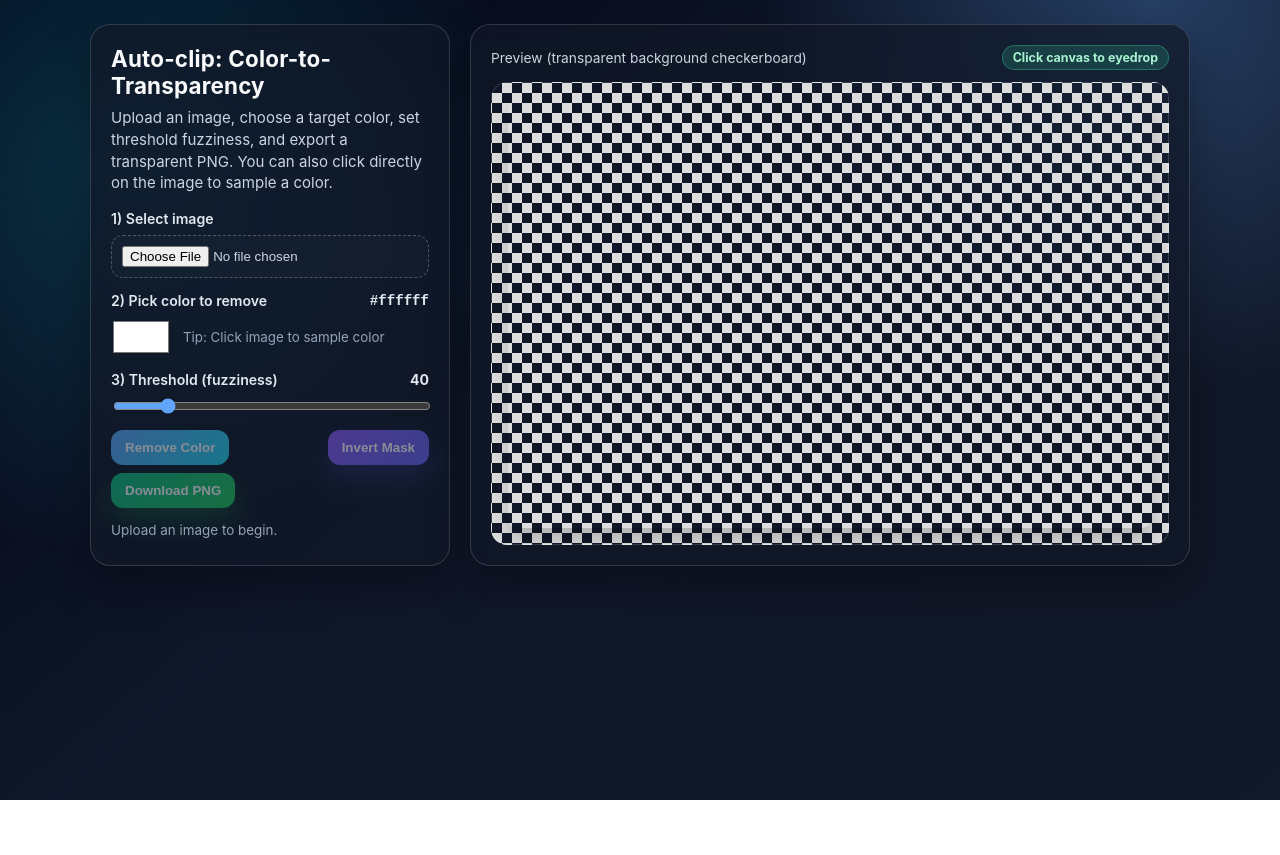
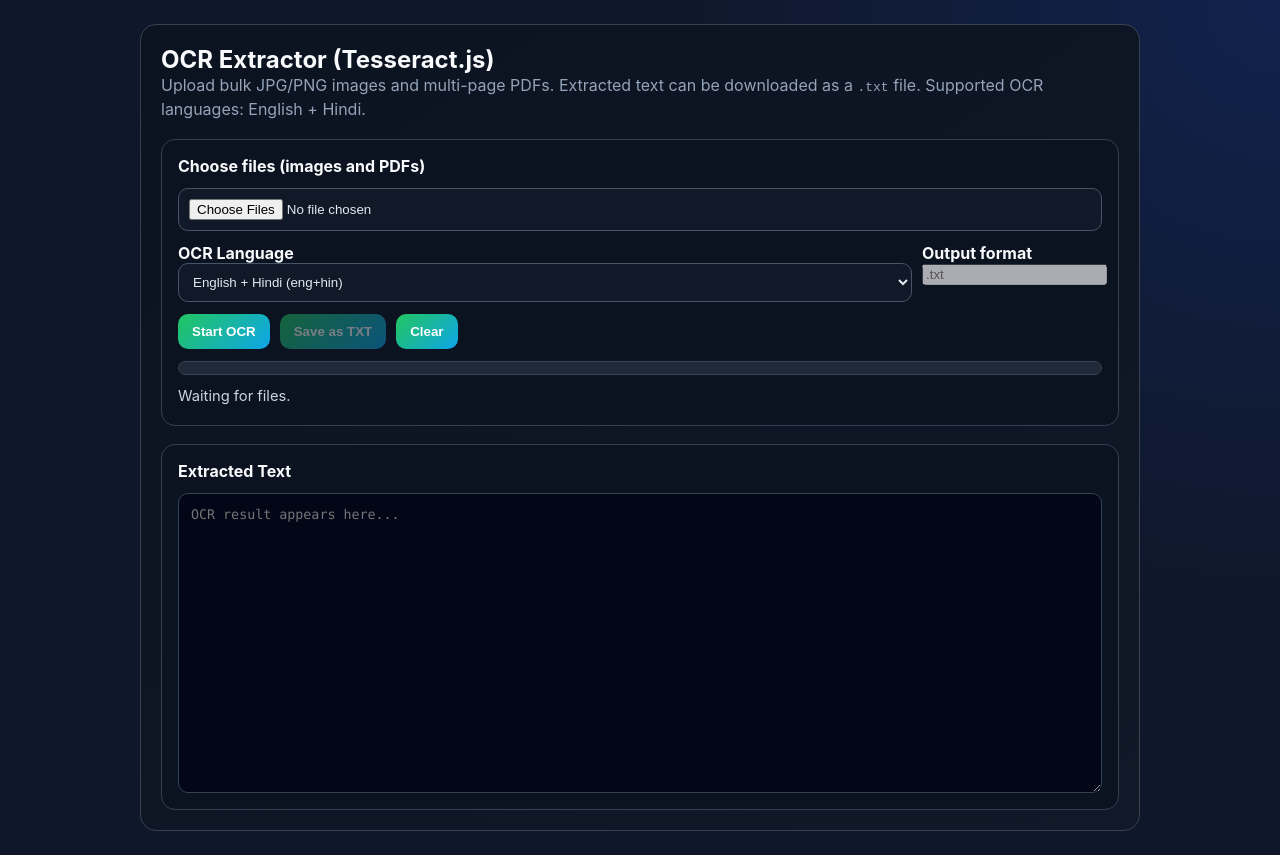
Before and after one commit to BR1JM0H4N/Auto-clip, a plain HTML site: page index.html in a window 1280 px wide. Before the commit the page ends 800 px from the top, so only its background shows below. Drawn offline with Linux system fonts and the light colour scheme.

Commit message:
Build single-page OCR app with Tesseract.js and PDF support

```diff
--- a/index.html
+++ b/index.html
@@ -3,18 +3,16 @@
 <head>
   <meta charset="UTF-8" />
   <meta name="viewport" content="width=device-width, initial-scale=1.0" />
-  <title>Auto-clip • Color Remover</title>
+  <title>Auto-clip OCR • Tesseract.js</title>
   <style>
     :root {
-      --bg: #0b1020;
-      --panel: rgba(17, 24, 39, 0.72);
-      --panel-border: rgba(255, 255, 255, 0.15);
+      --bg: #0f172a;
+      --panel: #111827;
       --text: #f8fafc;
-      --muted: #cbd5e1;
-      --accent: #60a5fa;
-      --accent-2: #22d3ee;
-      --success: #34d399;
-      --shadow: 0 20px 45px rgba(0, 0, 0, 0.32);
+      --muted: #94a3b8;
+      --accent: #22c55e;
+      --accent-2: #0ea5e9;
+      --danger: #ef4444;
     }
 
     * { box-sizing: border-box; }
@@ -22,377 +20,303 @@
     body {
       margin: 0;
       font-family: Inter, system-ui, -apple-system, Segoe UI, Roboto, sans-serif;
+      background: radial-gradient(circle at top right, #1d4ed833, transparent 40%), var(--bg);
       color: var(--text);
+      padding: 24px;
       min-height: 100vh;
-      background:
-        radial-gradient(circle at 10% 20%, rgba(34, 211, 238, 0.2) 0%, rgba(34, 211, 238, 0) 30%),
-        radial-gradient(circle at 90% 0%, rgba(96, 165, 250, 0.28) 0%, rgba(96, 165, 250, 0) 28%),
-        linear-gradient(140deg, #020617 5%, #0f172a 45%, #111827 100%);
-      padding: 24px;
     }
 
     .app {
-      max-width: 1100px;
+      max-width: 1000px;
       margin: 0 auto;
+      background: linear-gradient(145deg, #0b1220, var(--panel));
+      border: 1px solid #374151;
+      border-radius: 16px;
+      padding: 20px;
       display: grid;
-      grid-template-columns: minmax(280px, 360px) 1fr;
-      gap: 20px;
+      gap: 18px;
     }
 
-    .panel {
-      border: 1px solid var(--panel-border);
-      background: var(--panel);
-      backdrop-filter: blur(8px);
-      border-radius: 20px;
-      padding: 20px;
-      box-shadow: var(--shadow);
-    }
+    h1 { margin: 0; font-size: 1.5rem; }
+    p { margin: 0; color: var(--muted); line-height: 1.45; }
 
-    .heading {
-      margin: 0 0 8px;
-      font-size: 1.4rem;
-      letter-spacing: 0.2px;
-    }
-
-    .sub {
-      margin: 0 0 16px;
-      color: var(--muted);
-      line-height: 1.45;
-      font-size: 0.94rem;
-    }
-
-    .controls {
+    .card {
+      border: 1px solid #334155;
+      border-radius: 14px;
+      padding: 16px;
+      background: #0b1220;
       display: grid;
-      gap: 14px;
-    }
-
-    .control {
-      display: grid;
-      gap: 8px;
-    }
-
-    label {
-      font-size: 0.88rem;
-      color: #e2e8f0;
-      font-weight: 600;
-      display: flex;
-      justify-content: space-between;
-      align-items: center;
       gap: 12px;
     }
 
-    .row {
-      display: flex;
-      align-items: center;
-      gap: 12px;
+    input[type="file"], select {
+      width: 100%;
+      background: #111827;
+      color: #e2e8f0;
+      border: 1px solid #475569;
+      border-radius: 10px;
+      padding: 10px;
     }
 
-    input[type="file"] {
-      width: 100%;
-      border: 1px dashed rgba(255,255,255,0.25);
-      border-radius: 12px;
-      padding: 10px;
-      color: var(--muted);
-      background: rgba(255,255,255,0.02);
+    .row { display: grid; gap: 10px; grid-template-columns: 1fr 180px; }
+
+    button {
+      background: linear-gradient(135deg, var(--accent), var(--accent-2));
+      color: white;
+      border: none;
+      border-radius: 10px;
+      padding: 10px 14px;
+      font-weight: 700;
+      cursor: pointer;
     }
 
-    input[type="color"] {
-      inline-size: 60px;
-      block-size: 40px;
-      border: none;
-      background: transparent;
-      cursor: pointer;
-      padding: 0;
+    button:disabled { opacity: 0.45; cursor: not-allowed; }
+
+    .actions { display: flex; gap: 10px; flex-wrap: wrap; }
+
+    .progress-wrap {
+      width: 100%;
+      height: 14px;
+      border-radius: 999px;
+      background: #1f2937;
+      overflow: hidden;
+      border: 1px solid #374151;
     }
 
-    input[type="range"] {
-      width: 100%;
-      accent-color: var(--accent);
+    .progress-bar {
+      width: 0%;
+      height: 100%;
+      background: linear-gradient(90deg, #22c55e, #14b8a6);
+      transition: width 0.2s linear;
     }
 
-    .btn {
-      border: none;
-      border-radius: 12px;
-      padding: 10px 14px;
-      cursor: pointer;
-      color: #fff;
-      background: linear-gradient(135deg, var(--accent), var(--accent-2));
-      font-weight: 700;
-      transition: transform .15s ease, box-shadow .2s ease;
-      box-shadow: 0 12px 28px rgba(96, 165, 250, 0.35);
+    .status {
+      color: #cbd5e1;
+      font-size: 0.92rem;
+      min-height: 1.4rem;
     }
 
-    .btn:hover { transform: translateY(-1px); }
-    .btn:disabled {
-      cursor: not-allowed;
-      opacity: 0.5;
-      transform: none;
-      box-shadow: none;
+    textarea {
+      width: 100%;
+      min-height: 300px;
+      background: #020617;
+      color: #e2e8f0;
+      border: 1px solid #334155;
+      border-radius: 10px;
+      padding: 12px;
+      font-family: ui-monospace, SFMono-Regular, Menlo, monospace;
+      line-height: 1.4;
+      resize: vertical;
     }
 
-    .stats {
-      font-size: 0.84rem;
-      color: #94a3b8;
-      min-height: 1.2rem;
-    }
+    .warn { color: #fbbf24; }
+    .error { color: var(--danger); }
 
-    .canvas-wrap {
-      min-height: 520px;
-      display: grid;
-      gap: 12px;
-      grid-template-rows: auto 1fr;
-    }
-
-    .canvas-toolbar {
-      display: flex;
-      justify-content: space-between;
-      align-items: center;
-      gap: 8px;
-      flex-wrap: wrap;
-      color: var(--muted);
-      font-size: 0.86rem;
-    }
-
-    .checker {
-      border-radius: 16px;
-      overflow: auto;
-      border: 1px solid rgba(255,255,255,0.16);
-      background:
-        linear-gradient(45deg, #ddd 25%, transparent 25%),
-        linear-gradient(-45deg, #ddd 25%, transparent 25%),
-        linear-gradient(45deg, transparent 75%, #ddd 75%),
-        linear-gradient(-45deg, transparent 75%, #ddd 75%);
-      background-size: 20px 20px;
-      background-position: 0 0, 0 10px, 10px -10px, -10px 0;
-      display: grid;
-      place-items: center;
-      padding: 16px;
-    }
-
-    canvas {
-      max-width: 100%;
-      max-height: 70vh;
-      border-radius: 10px;
-      box-shadow: 0 12px 20px rgba(0,0,0,0.2);
-      cursor: crosshair;
-    }
-
-    .pill {
-      border-radius: 999px;
-      padding: 4px 10px;
-      font-size: 0.78rem;
-      font-weight: 700;
-      background: rgba(52, 211, 153, 0.18);
-      color: #a7f3d0;
-      border: 1px solid rgba(52, 211, 153, 0.35);
-    }
-
-    @media (max-width: 900px) {
-      .app {
-        grid-template-columns: 1fr;
-      }
-      .canvas-wrap { min-height: 420px; }
+    @media (max-width: 700px) {
+      .row { grid-template-columns: 1fr; }
     }
   </style>
 </head>
 <body>
   <main class="app">
-    <section class="panel">
-      <h1 class="heading">Auto-clip: Color-to-Transparency</h1>
-      <p class="sub">Upload an image, choose a target color, set threshold fuzziness, and export a transparent PNG. You can also click directly on the image to sample a color.</p>
+    <header>
+      <h1>OCR Extractor (Tesseract.js)</h1>
+      <p>Upload bulk JPG/PNG images and multi-page PDFs. Extracted text can be downloaded as a <code>.txt</code> file. Supported OCR languages: English + Hindi.</p>
+    </header>
 
-      <div class="controls">
-        <div class="control">
-          <label for="fileInput">1) Select image</label>
-          <input id="fileInput" type="file" accept="image/*" />
+    <section class="card">
+      <label for="files"><strong>Choose files (images and PDFs)</strong></label>
+      <input id="files" type="file" accept="image/png,image/jpeg,image/jpg,application/pdf" multiple />
+
+      <div class="row">
+        <div>
+          <label for="language"><strong>OCR Language</strong></label>
+          <select id="language">
+            <option value="eng+hin" selected>English + Hindi (eng+hin)</option>
+            <option value="eng">English only (eng)</option>
+            <option value="hin">Hindi only (hin)</option>
+          </select>
         </div>
+        <div>
+          <label><strong>Output format</strong></label>
+          <input value=".txt" disabled />
+        </div>
+      </div>
 
-        <div class="control">
-          <label for="colorPicker">
-            <span>2) Pick color to remove</span>
-            <code id="colorValue">#ffffff</code>
-          </label>
-          <div class="row">
-            <input id="colorPicker" type="color" value="#ffffff" />
-            <small style="color:#94a3b8">Tip: Click image to sample color</small>
-          </div>
-        </div>
+      <div class="actions">
+        <button id="startBtn">Start OCR</button>
+        <button id="saveBtn" disabled>Save as TXT</button>
+        <button id="clearBtn">Clear</button>
+      </div>
 
-        <div class="control">
-          <label for="threshold">
-            <span>3) Threshold (fuzziness)</span>
-            <strong id="thresholdValue">40</strong>
-          </label>
-          <input id="threshold" type="range" min="0" max="255" value="40" />
-        </div>
-
-        <div class="row" style="justify-content:space-between; gap:8px; flex-wrap:wrap;">
-          <button id="processBtn" class="btn" disabled>Remove Color</button>
-          <button id="invertBtn" class="btn" disabled style="background:linear-gradient(135deg,#8b5cf6,#6366f1); box-shadow:0 12px 28px rgba(99,102,241,.3);">Invert Mask</button>
-          <button id="downloadBtn" class="btn" disabled style="background:linear-gradient(135deg,#10b981,#22c55e); box-shadow:0 12px 28px rgba(34,197,94,.3);">Download PNG</button>
-        </div>
-
-        <div class="stats" id="stats">Upload an image to begin.</div>
+      <div class="progress-wrap" aria-label="OCR progress">
+        <div id="progressBar" class="progress-bar"></div>
       </div>
+      <div id="status" class="status">Waiting for files.</div>
     </section>
 
-    <section class="panel canvas-wrap">
-      <div class="canvas-toolbar">
-        <span>Preview (transparent background checkerboard)</span>
-        <span class="pill">Click canvas to eyedrop</span>
-      </div>
-      <div class="checker">
-        <canvas id="canvas" width="900" height="600" aria-label="image preview"></canvas>
-      </div>
+    <section class="card">
+      <label for="output"><strong>Extracted Text</strong></label>
+      <textarea id="output" placeholder="OCR result appears here..."></textarea>
     </section>
   </main>
 
-  <script>
-    const fileInput = document.getElementById('fileInput');
-    const colorPicker = document.getElementById('colorPicker');
-    const colorValue = document.getElementById('colorValue');
-    const threshold = document.getElementById('threshold');
-    const thresholdValue = document.getElementById('thresholdValue');
-    const processBtn = document.getElementById('processBtn');
-    const invertBtn = document.getElementById('invertBtn');
-    const downloadBtn = document.getElementById('downloadBtn');
-    const stats = document.getElementById('stats');
-    const canvas = document.getElementById('canvas');
-    const ctx = canvas.getContext('2d', { willReadFrequently: true });
+  <script src="https://cdn.jsdelivr.net/npm/pdfjs-dist@4.6.82/build/pdf.min.mjs" type="module"></script>
+  <script src="https://cdn.jsdelivr.net/npm/tesseract.js@5/dist/tesseract.min.js"></script>
+  <script type="module">
+    import * as pdfjsLib from 'https://cdn.jsdelivr.net/npm/pdfjs-dist@4.6.82/build/pdf.min.mjs';
 
-    let originalImageData = null;
-    let processed = false;
+    pdfjsLib.GlobalWorkerOptions.workerSrc = 'https://cdn.jsdelivr.net/npm/pdfjs-dist@4.6.82/build/pdf.worker.min.mjs';
 
-    const hexToRgb = (hex) => {
-      const clean = hex.replace('#', '');
-      return {
-        r: parseInt(clean.slice(0, 2), 16),
-        g: parseInt(clean.slice(2, 4), 16),
-        b: parseInt(clean.slice(4, 6), 16),
-      };
+    const filesInput = document.getElementById('files');
+    const languageSelect = document.getElementById('language');
+    const startBtn = document.getElementById('startBtn');
+    const saveBtn = document.getElementById('saveBtn');
+    const clearBtn = document.getElementById('clearBtn');
+    const progressBar = document.getElementById('progressBar');
+    const status = document.getElementById('status');
+    const output = document.getElementById('output');
+
+    const imageTypes = new Set(['image/png', 'image/jpeg', 'image/jpg']);
+
+    const updateStatus = (message, cssClass = '') => {
+      status.textContent = message;
+      status.className = `status ${cssClass}`.trim();
     };
 
-    const rgbToHex = ({ r, g, b }) => {
-      const toHex = (n) => n.toString(16).padStart(2, '0');
-      return `#${toHex(r)}${toHex(g)}${toHex(b)}`;
+    const setProgress = (value) => {
+      const normalized = Math.max(0, Math.min(100, value));
+      progressBar.style.width = `${normalized}%`;
     };
 
-    const updateControls = () => {
-      const hasImage = Boolean(originalImageData);
-      processBtn.disabled = !hasImage;
-      invertBtn.disabled = !hasImage || !processed;
-      downloadBtn.disabled = !hasImage || !processed;
+    const countTotalUnits = async (files) => {
+      let units = 0;
+      for (const file of files) {
+        if (imageTypes.has(file.type)) {
+          units += 1;
+        } else if (file.type === 'application/pdf') {
+          const buffer = await file.arrayBuffer();
+          const pdf = await pdfjsLib.getDocument({ data: buffer }).promise;
+          units += pdf.numPages;
+        }
+      }
+      return units;
     };
 
-    const removeSelectedColor = () => {
-      if (!originalImageData) return;
+    const processPdfPage = async (pdf, pageNo, worker, currentUnit, totalUnits) => {
+      const page = await pdf.getPage(pageNo);
+      const viewport = page.getViewport({ scale: 2 });
+      const canvas = document.createElement('canvas');
+      const context = canvas.getContext('2d');
+      canvas.width = viewport.width;
+      canvas.height = viewport.height;
 
-      const { r: tr, g: tg, b: tb } = hexToRgb(colorPicker.value);
-      const data = new Uint8ClampedArray(originalImageData.data);
-      const limit = Number(threshold.value);
-      const limitSq = limit * limit;
-      let removed = 0;
+      await page.render({ canvasContext: context, viewport }).promise;
 
-      for (let i = 0; i < data.length; i += 4) {
-        const dr = data[i] - tr;
-        const dg = data[i + 1] - tg;
-        const db = data[i + 2] - tb;
-        const distSq = dr * dr + dg * dg + db * db;
+      const { data: { text } } = await worker.recognize(canvas);
+      updateStatus(`Processing ${currentUnit}/${totalUnits} • PDF page ${pageNo}/${pdf.numPages}`);
+      return text;
+    };
 
-        if (distSq <= limitSq) {
-          data[i + 3] = 0;
-          removed += 1;
-        }
+    const processImageFile = async (file, worker, currentUnit, totalUnits) => {
+      const { data: { text } } = await worker.recognize(file);
+      updateStatus(`Processing ${currentUnit}/${totalUnits} • Image: ${file.name}`);
+      return text;
+    };
+
+    startBtn.addEventListener('click', async () => {
+      const files = Array.from(filesInput.files || []);
+
+      if (!files.length) {
+        updateStatus('Please select at least one image or PDF file.', 'warn');
+        return;
       }
 
-      const out = new ImageData(data, originalImageData.width, originalImageData.height);
-      ctx.putImageData(out, 0, 0);
-      processed = true;
-      updateControls();
-      const totalPixels = originalImageData.width * originalImageData.height;
-      const pct = ((removed / totalPixels) * 100).toFixed(2);
-      stats.textContent = `Removed ${removed.toLocaleString()} pixels (${pct}%) with threshold ${limit}.`;
-    };
+      startBtn.disabled = true;
+      saveBtn.disabled = true;
+      output.value = '';
+      setProgress(0);
 
-    const fitCanvasToImage = (img) => {
-      canvas.width = img.width;
-      canvas.height = img.height;
-      ctx.clearRect(0, 0, canvas.width, canvas.height);
-      ctx.drawImage(img, 0, 0);
-      originalImageData = ctx.getImageData(0, 0, canvas.width, canvas.height);
-      processed = false;
-      updateControls();
-      stats.textContent = `Loaded ${img.width}×${img.height}. Pick a color to remove.`;
-    };
+      let worker;
+      try {
+        const selectedLang = languageSelect.value;
+        updateStatus('Initializing OCR engine...');
 
-    fileInput.addEventListener('change', () => {
-      const file = fileInput.files?.[0];
-      if (!file) return;
+        const totalUnits = await countTotalUnits(files);
+        if (totalUnits === 0) {
+          throw new Error('No supported JPG, PNG, or PDF files found.');
+        }
 
-      const img = new Image();
-      img.onload = () => fitCanvasToImage(img);
-      img.onerror = () => {
-        stats.textContent = 'Could not read that image file.';
-      };
-      img.src = URL.createObjectURL(file);
-    });
+        let completedUnits = 0;
+        const allText = [];
 
-    colorPicker.addEventListener('input', () => {
-      colorValue.textContent = colorPicker.value;
-      if (processed) {
-        removeSelectedColor();
+        worker = await Tesseract.createWorker(selectedLang, 1, {
+          logger: (m) => {
+            if (m.status === 'recognizing text') {
+              const overall = ((completedUnits + m.progress) / totalUnits) * 100;
+              setProgress(overall);
+            }
+          }
+        });
+
+        for (const file of files) {
+          if (imageTypes.has(file.type)) {
+            completedUnits += 1;
+            const text = await processImageFile(file, worker, completedUnits, totalUnits);
+            allText.push(`===== ${file.name} =====\n${text.trim()}\n`);
+            setProgress((completedUnits / totalUnits) * 100);
+          } else if (file.type === 'application/pdf') {
+            const buffer = await file.arrayBuffer();
+            const pdf = await pdfjsLib.getDocument({ data: buffer }).promise;
+
+            for (let pageNo = 1; pageNo <= pdf.numPages; pageNo += 1) {
+              completedUnits += 1;
+              const text = await processPdfPage(pdf, pageNo, worker, completedUnits, totalUnits);
+              allText.push(`===== ${file.name} | Page ${pageNo} =====\n${text.trim()}\n`);
+              setProgress((completedUnits / totalUnits) * 100);
+            }
+          }
+        }
+
+        output.value = allText.join('\n').trim();
+        saveBtn.disabled = !output.value;
+        updateStatus(`Done! Processed ${totalUnits} item(s).`, '');
+        setProgress(100);
+      } catch (error) {
+        console.error(error);
+        updateStatus(`OCR failed: ${error.message}`, 'error');
+      } finally {
+        if (worker) {
+          await worker.terminate();
+        }
+        startBtn.disabled = false;
       }
     });
 
-    threshold.addEventListener('input', () => {
-      thresholdValue.textContent = threshold.value;
-      if (processed) {
-        removeSelectedColor();
+    saveBtn.addEventListener('click', () => {
+      const text = output.value.trim();
+      if (!text) {
+        updateStatus('No extracted text available to save.', 'warn');
+        return;
       }
+
+      const blob = new Blob([text], { type: 'text/plain;charset=utf-8' });
+      const url = URL.createObjectURL(blob);
+      const a = document.createElement('a');
+      a.href = url;
+      a.download = `ocr-output-${new Date().toISOString().slice(0, 19).replace(/[:T]/g, '-')}.txt`;
+      a.click();
+      URL.revokeObjectURL(url);
+      updateStatus('TXT file downloaded successfully.');
     });
 
-    canvas.addEventListener('click', (event) => {
-      if (!originalImageData) return;
-      const rect = canvas.getBoundingClientRect();
-      const scaleX = canvas.width / rect.width;
-      const scaleY = canvas.height / rect.height;
-      const x = Math.floor((event.clientX - rect.left) * scaleX);
-      const y = Math.floor((event.clientY - rect.top) * scaleY);
-      const pixel = ctx.getImageData(x, y, 1, 1).data;
-      const picked = { r: pixel[0], g: pixel[1], b: pixel[2] };
-      const hex = rgbToHex(picked);
-      colorPicker.value = hex;
-      colorValue.textContent = hex;
-      stats.textContent = `Sampled color ${hex} at (${x}, ${y}).`;
+    clearBtn.addEventListener('click', () => {
+      filesInput.value = '';
+      output.value = '';
+      saveBtn.disabled = true;
+      setProgress(0);
+      updateStatus('Cleared. Waiting for files.');
     });
-
-    processBtn.addEventListener('click', removeSelectedColor);
-
-    downloadBtn.addEventListener('click', () => {
-      if (!processed) return;
-      const a = document.createElement('a');
-      a.href = canvas.toDataURL('image/png');
-      a.download = 'auto-clip-transparent.png';
-      a.click();
-    });
-
-    invertBtn.addEventListener('click', () => {
-      if (!processed) return;
-
-      const current = ctx.getImageData(0, 0, canvas.width, canvas.height);
-      const data = current.data;
-
-      for (let i = 0; i < data.length; i += 4) {
-        data[i + 3] = 255 - data[i + 3];
-      }
-
-      ctx.putImageData(current, 0, 0);
-      stats.textContent = 'Transparency inverted (visible ↔ transparent).';
-    });
-
-    colorValue.textContent = colorPicker.value;
-    thresholdValue.textContent = threshold.value;
-    updateControls();
   </script>
 </body>
 </html>
```
